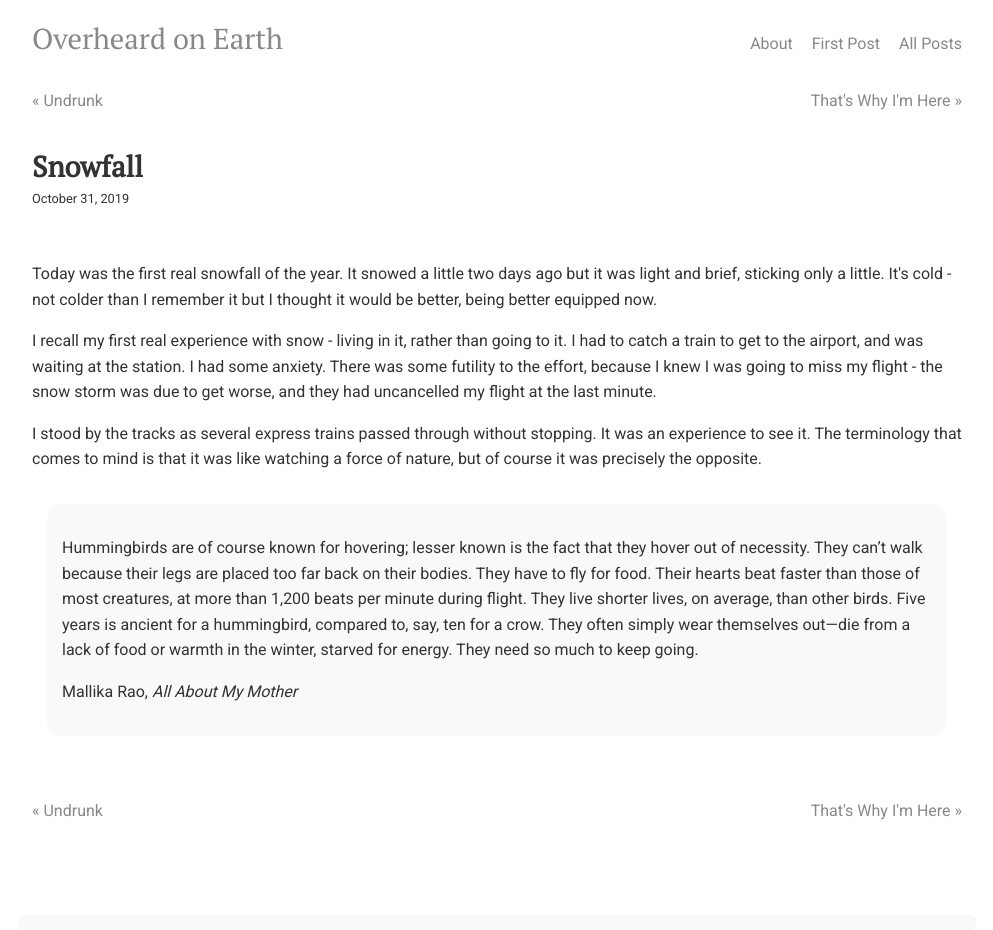
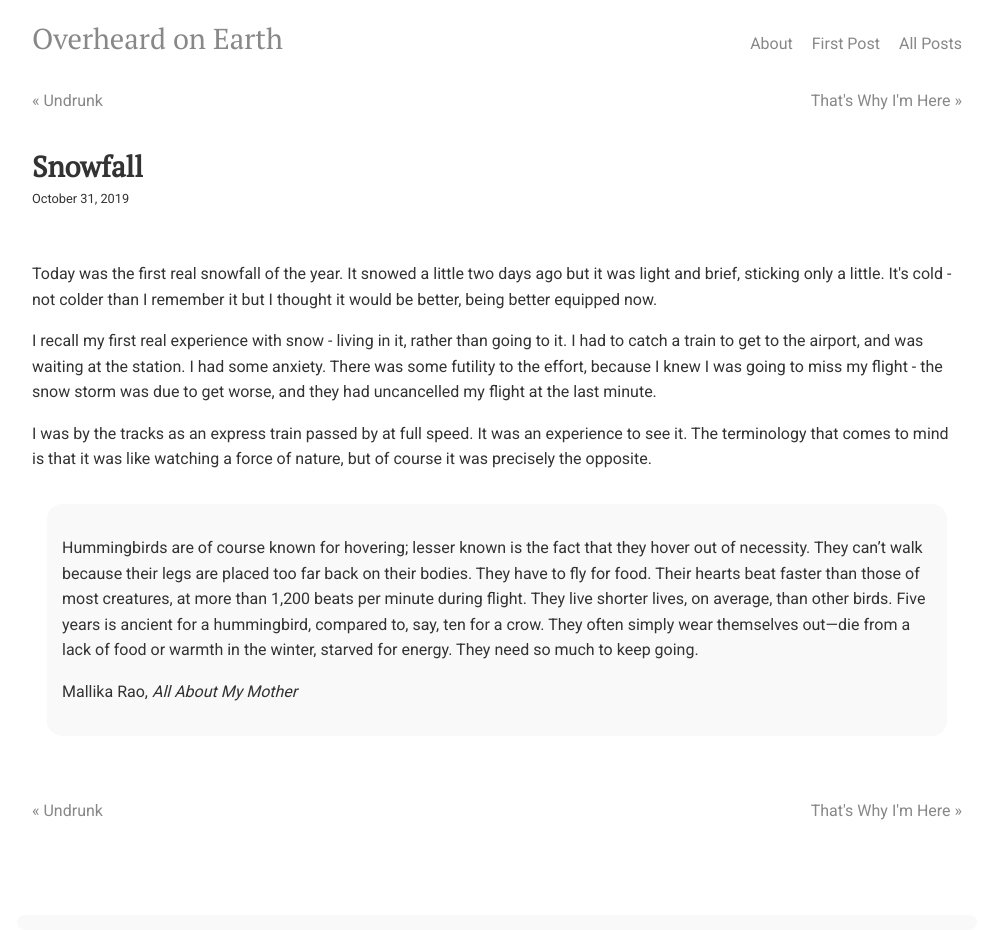
Before and after one commit to overheardonearth/overheardonearth.github.io, a Jekyll site: the page built from _posts/2019-10-31-snowfall.html, in a window 1280 px wide. Shown: the whole page, without its empty margins (143-1136 px from the left). Built offline with Jekyll 4.4.1, drawn with Linux system fonts in a browser that asks for light colours; comment, search, counter and statistics services are not loaded.

Commit message:
Update 2019-10-31-snowfall.html

```diff
--- a/_posts/2019-10-31-snowfall.html
+++ b/_posts/2019-10-31-snowfall.html
@@ -10,7 +10,7 @@ Today was the first real snowfall of the year. It snowed a little two days ago b
 <p>
 I recall my first real experience with snow - living in it, rather than going to it. I had to catch a train to get to the airport, and was waiting at the station. I had some anxiety. There was some futility to the effort, because I knew I was going to miss my flight - the snow storm was due to get worse, and they had uncancelled my flight at the last minute.
 
-<p>I stood by the tracks as several express trains passed through without stopping. It was an experience to see it. The terminology that comes to mind is that it was like watching a force of nature, but of course it was precisely the opposite.
+<p>I was by the tracks as an express train passed by at full speed. It was an experience to see it. The terminology that comes to mind is that it was like watching a force of nature, but of course it was precisely the opposite.
 
 <div class="media">
 <p>
```
